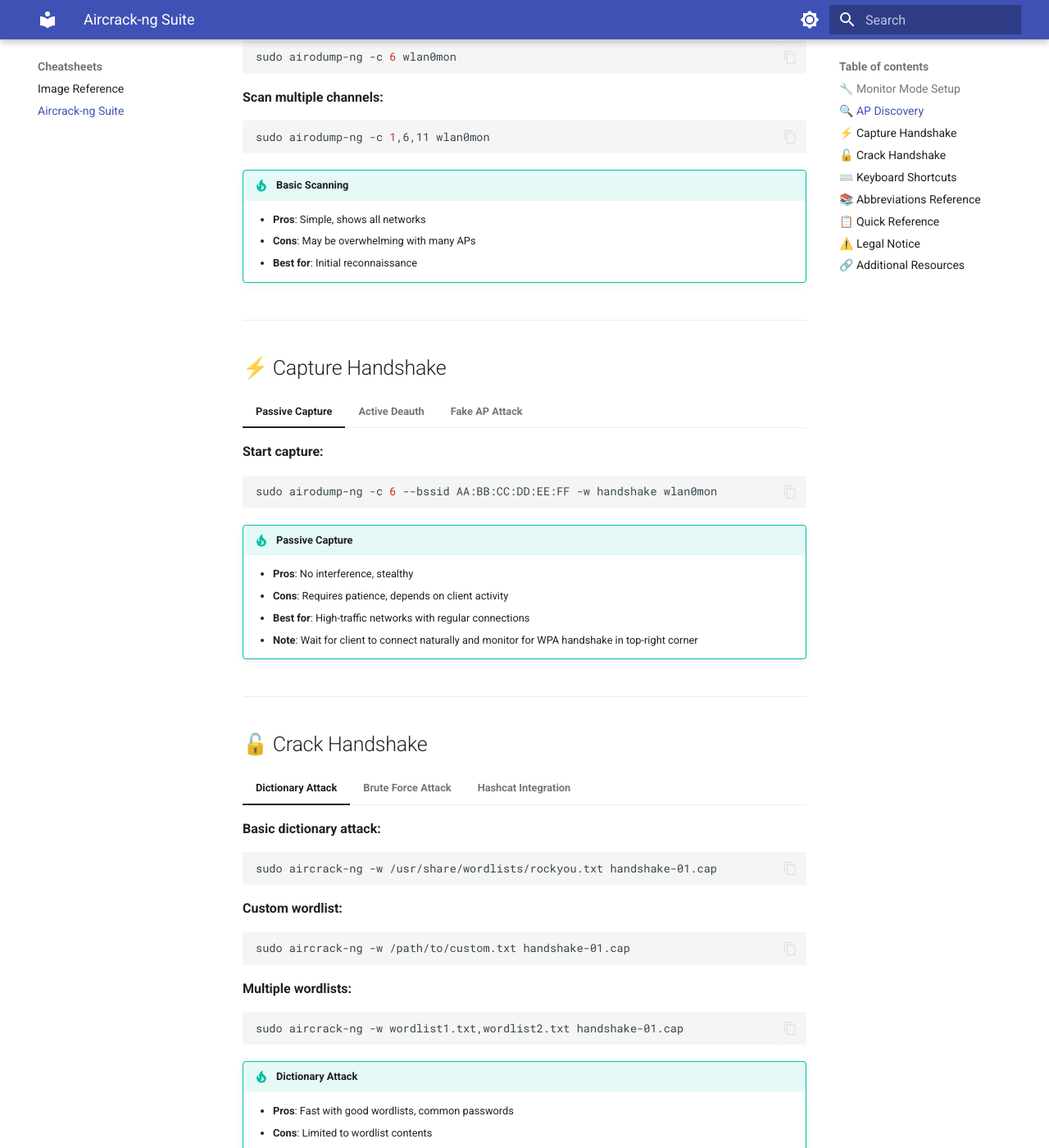
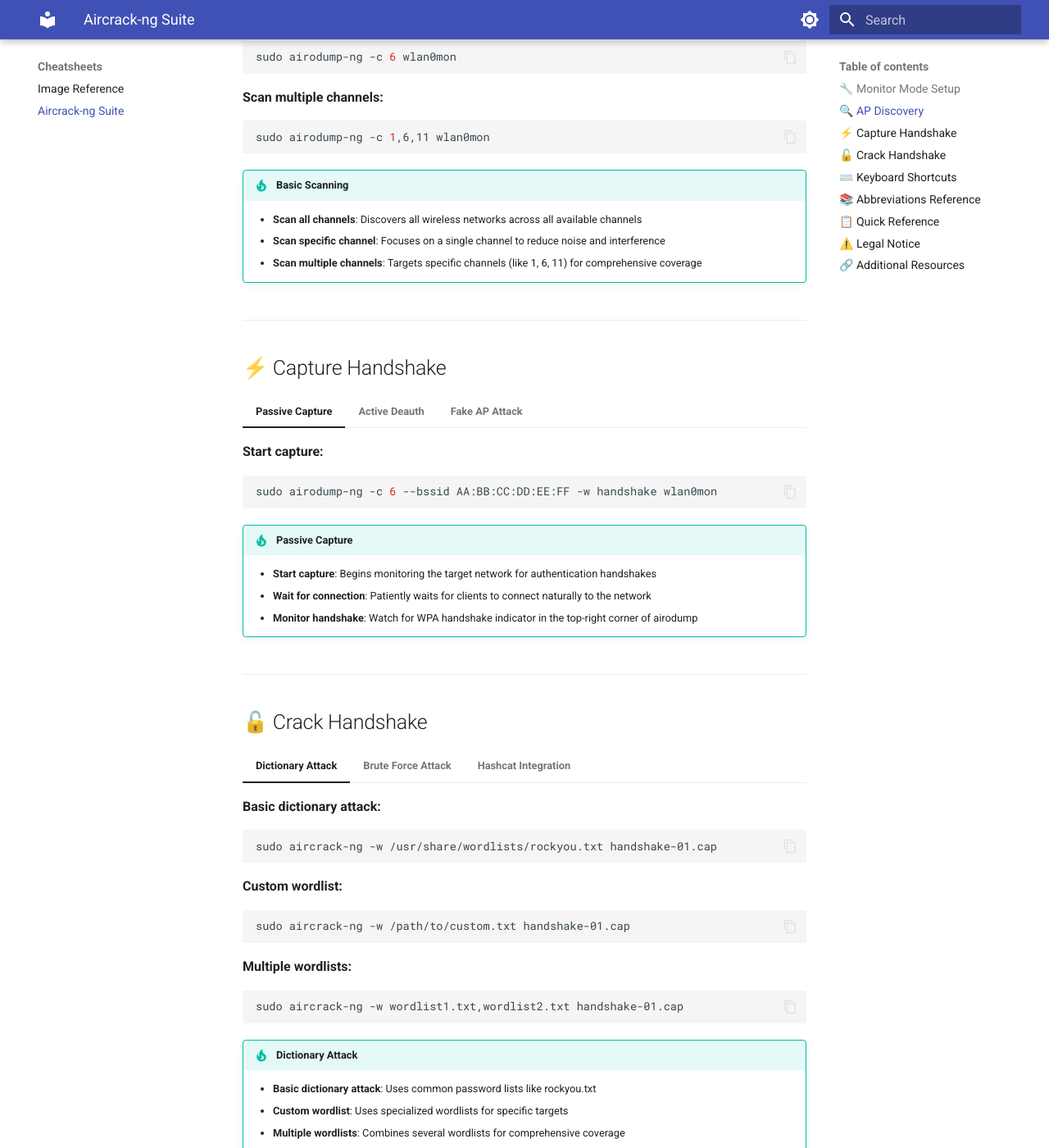
Before and after one commit to DirtyOptics/airbreach, an MkDocs documentation site: the page built from docs/cheatsheets/aircrack-ng-cheatsheet.md, in a window 1280 px wide and 1400 px high, scrolled down 1225 px. Shown: the whole window at 82% size. Built offline with MkDocs 1.6.1 and Material for MkDocs 9.7.7, drawn with Linux system fonts in a browser that asks for light colours; some of the changed text lies outside the part shown.

Commit message:
vault backup: 2025-10-22 09:04:40

````diff
--- a/docs/cheatsheets/aircrack-ng-cheatsheet.md
+++ b/docs/cheatsheets/aircrack-ng-cheatsheet.md
@@ -47,9 +47,9 @@
     ```
 
     !!! warning "Check Kill Method"
-        - **Pros**: Resolves most conflicts
-        - **Cons**: Disrupts network services
-        - **Best for**: Systems with network conflicts
+        - **Kill interfering processes**: Stops NetworkManager and other services that might interfere with monitor mode
+        - **Start monitor mode**: Enables monitor mode after clearing conflicts
+        - **Verify interface**: Confirms the adapter is properly in monitor mode
 
 === "Manual Setup"
 
@@ -74,9 +74,10 @@
     ```
 
     !!! danger "Manual Setup"
-        - **Pros**: Full control, bypasses airmon-ng
-        - **Cons**: More complex, requires manual management
-        - **Best for**: Advanced users, troubleshooting
+        - **Bring interface down**: Shuts down the wireless interface before changing mode
+        - **Set monitor mode**: Manually configures the interface for monitor mode
+        - **Bring interface up**: Restarts the interface in monitor mode
+        - **Verify mode**: Confirms the interface is properly configured
 
 ---
 
@@ -100,9 +101,9 @@
     ```
 
     !!! tip "Basic Scanning"
-        - **Pros**: Simple, shows all networks
-        - **Cons**: May be overwhelming with many APs
-        - **Best for**: Initial reconnaissance
+        - **Scan all channels**: Discovers all wireless networks across all available channels
+        - **Scan specific channel**: Focuses on a single channel to reduce noise and interference
+        - **Scan multiple channels**: Targets specific channels (like 1, 6, 11) for comprehensive coverage
 
 === "Target Specific"
 
@@ -122,9 +123,9 @@
     ```
 
     !!! info "Target Specific"
-        - **Pros**: Focused, less noise
-        - **Cons**: Requires prior knowledge of target
-        - **Best for**: Known targets, specific assessments
+        - **Target by BSSID**: Focuses on a specific access point using its MAC address
+        - **Target by ESSID**: Targets a network by its name (what users see)
+        - **Target with file output**: Captures data to a file for later analysis
 
 === "Advanced Filtering"
 
@@ -144,9 +145,9 @@
     ```
 
     !!! warning "Advanced Filtering"
-        - **Pros**: Highly targeted, efficient
-        - **Cons**: May miss important targets
-        - **Best for**: Specific vulnerability assessments
+        - **Filter by encryption**: Shows only networks with specific encryption types (WPA, WEP, etc.)
+        - **Filter by manufacturer**: Targets networks from specific router manufacturers
+        - **Filter by signal strength**: Focuses on networks with strong signal strength
 
 ---
 
@@ -160,10 +161,9 @@
     ```
 
     !!! tip "Passive Capture"
-        - **Pros**: No interference, stealthy
-        - **Cons**: Requires patience, depends on client activity
-        - **Best for**: High-traffic networks with regular connections
-        - **Note**: Wait for client to connect naturally and monitor for WPA handshake in top-right corner
+        - **Start capture**: Begins monitoring the target network for authentication handshakes
+        - **Wait for connection**: Patiently waits for clients to connect naturally to the network
+        - **Monitor handshake**: Watch for WPA handshake indicator in the top-right corner of airodump
 
 === "Active Deauth"
 
@@ -183,9 +183,9 @@
     ```
 
     !!! warning "Active Deauth"
-        - **Pros**: Faster results, more reliable
-        - **Cons**: More detectable, may cause network disruption
-        - **Best for**: Testing environments, authorized assessments
+        - **Terminal 1 - Capture handshake**: Starts monitoring the target network for handshakes
+        - **Terminal 2 - Deauth attack**: Sends deauthentication packets to disconnect clients
+        - **Terminal 3 - Target specific client**: Focuses deauth attack on a specific device
 
 === "Fake AP Attack"
 
@@ -200,9 +200,9 @@
     ```
 
     !!! danger "Fake AP Attack"
-        - **Pros**: Can capture multiple handshakes
-        - **Cons**: Highly detectable, requires careful setup
-        - **Best for**: Advanced testing, social engineering scenarios
+        - **Create fake AP**: Sets up a rogue access point with a tempting name
+        - **Capture handshakes**: Monitors for clients connecting to the fake network
+        - **Social engineering**: Relies on users connecting to the fake "FreeWiFi" network
 
 ---
 
@@ -226,9 +226,9 @@
     ```
 
     !!! tip "Dictionary Attack"
-        - **Pros**: Fast with good wordlists, common passwords
-        - **Cons**: Limited to wordlist contents
-        - **Best for**: Common passwords, social engineering
+        - **Basic dictionary attack**: Uses common password lists like rockyou.txt
+        - **Custom wordlist**: Uses specialized wordlists for specific targets
+        - **Multiple wordlists**: Combines several wordlists for comprehensive coverage
 
 === "Brute Force Attack"
 
@@ -243,9 +243,9 @@
     ```
 
     !!! warning "Brute Force Attack"
-        - **Pros**: Comprehensive, finds complex passwords
-        - **Cons**: Very slow, resource intensive
-        - **Best for**: Short passwords, targeted attacks
+        - **4-way handshake brute force**: Attempts all possible password combinations
+        - **PMKID attack**: Uses newer PMKID method for faster cracking
+        - **Resource intensive**: Requires significant computational power and time
 
 === "Hashcat Integration"
 
@@ -265,9 +265,9 @@
     ```
 
     !!! danger "Hashcat Integration"
-        - **Pros**: GPU acceleration, advanced techniques
-        - **Cons**: Requires powerful hardware, complex setup
-        - **Best for**: Professional assessments, high-performance cracking
+        - **Convert cap to hccapx**: Converts aircrack capture files to hashcat format
+        - **Hashcat attack**: Uses hashcat for advanced password cracking techniques
+        - **GPU acceleration**: Leverages graphics cards for much faster cracking speeds
 
 ---
 
````
